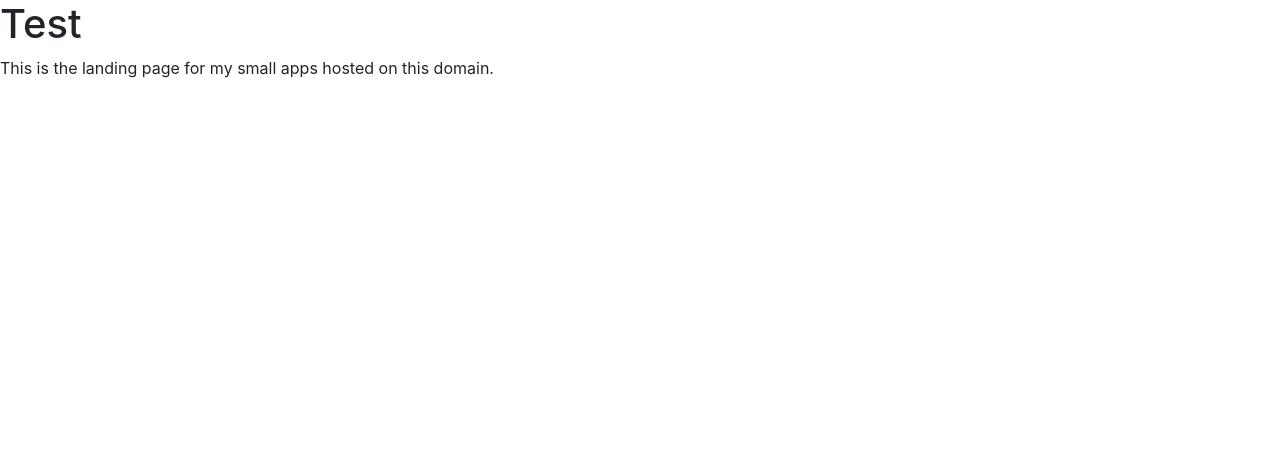
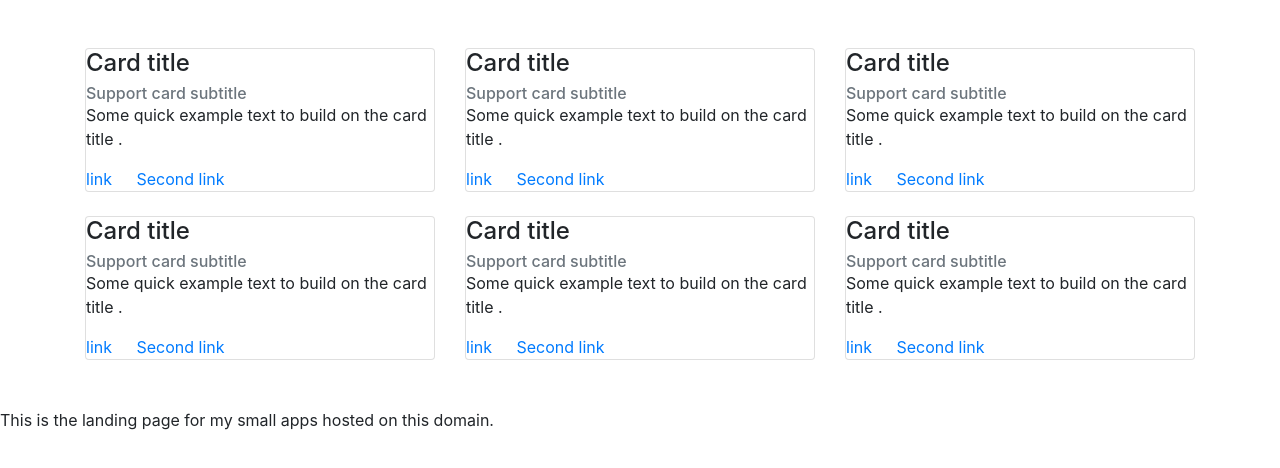
Before and after one commit to cwerner/cwerner.ai, a plain HTML site: page index.html in a window 1280 px wide. Drawn offline with nearby package versions, Linux system fonts and the light colour scheme.

Commit message:
add dummy bootstrap cards

```diff
--- a/index.html
+++ b/index.html
@@ -11,7 +11,82 @@
     <title>cwerner.ai</title>
   </head>
   <body>
-    <h1>Test</h1>
+
+    <div class="py-5">
+        <div class="container">
+          <div class="row hidden-md-up">
+            <div class="col-md-4">
+              <div class="card">
+                <div class="card-block">
+                  <h4 class="card-title">Card title</h4>
+                  <h6 class="card-subtitle text-muted">Support card subtitle</h6>
+                  <p class="card-text p-y-1">Some quick example text to build on the card title .</p>
+                  <a href="#" class="card-link">link</a>
+                  <a href="#" class="card-link">Second link</a>
+                </div>
+              </div>
+            </div>
+            <div class="col-md-4">
+              <div class="card">
+                <div class="card-block">
+                  <h4 class="card-title">Card title</h4>
+                  <h6 class="card-subtitle text-muted">Support card subtitle</h6>
+                  <p class="card-text p-y-1">Some quick example text to build on the card title .</p>
+                  <a href="#" class="card-link">link</a>
+                  <a href="#" class="card-link">Second link</a>
+                </div>
+              </div>
+            </div>
+            <div class="col-md-4">
+              <div class="card">
+                <div class="card-block">
+                  <h4 class="card-title">Card title</h4>
+                  <h6 class="card-subtitle text-muted">Support card subtitle</h6>
+                  <p class="card-text p-y-1">Some quick example text to build on the card title .</p>
+                  <a href="#" class="card-link">link</a>
+                  <a href="#" class="card-link">Second link</a>
+                </div>
+              </div>
+            </div>
+          </div><br>
+          <div class="row">
+            <div class="col-md-4">
+              <div class="card">
+                <div class="card-block">
+                  <h4 class="card-title">Card title</h4>
+                  <h6 class="card-subtitle text-muted">Support card subtitle</h6>
+                  <p class="card-text p-y-1">Some quick example text to build on the card title .</p>
+                  <a href="#" class="card-link">link</a>
+                  <a href="#" class="card-link">Second link</a>
+                </div>
+              </div>
+            </div>
+            <div class="col-md-4">
+              <div class="card">
+                <div class="card-block">
+                  <h4 class="card-title">Card title</h4>
+                  <h6 class="card-subtitle text-muted">Support card subtitle</h6>
+                  <p class="card-text p-y-1">Some quick example text to build on the card title .</p>
+                  <a href="#" class="card-link">link</a>
+                  <a href="#" class="card-link">Second link</a>
+                </div>
+              </div>
+            </div>
+            <div class="col-md-4">
+              <div class="card">
+                <div class="card-block">
+                  <h4 class="card-title">Card title</h4>
+                  <h6 class="card-subtitle text-muted">Support card subtitle</h6>
+                  <p class="card-text p-y-1">Some quick example text to build on the card title .</p>
+                  <a href="#" class="card-link">link</a>
+                  <a href="#" class="card-link">Second link</a>
+                </div>
+              </div>
+            </div>
+          </div>
+        </div>
+      </div>
+
     This is the landing page for my small apps hosted on this domain.
     <!-- Optional JavaScript -->
     <!-- jQuery first, then Popper.js, then Bootstrap JS -->
```
